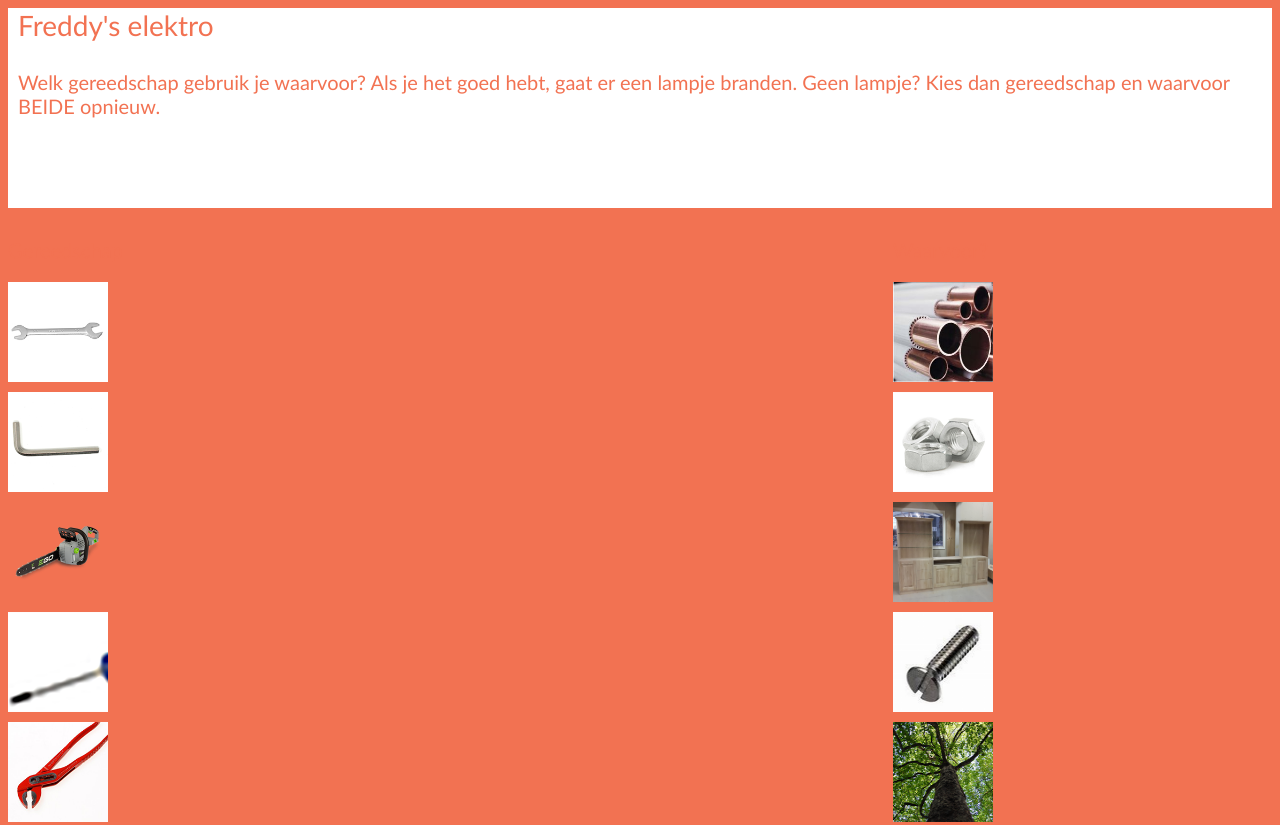
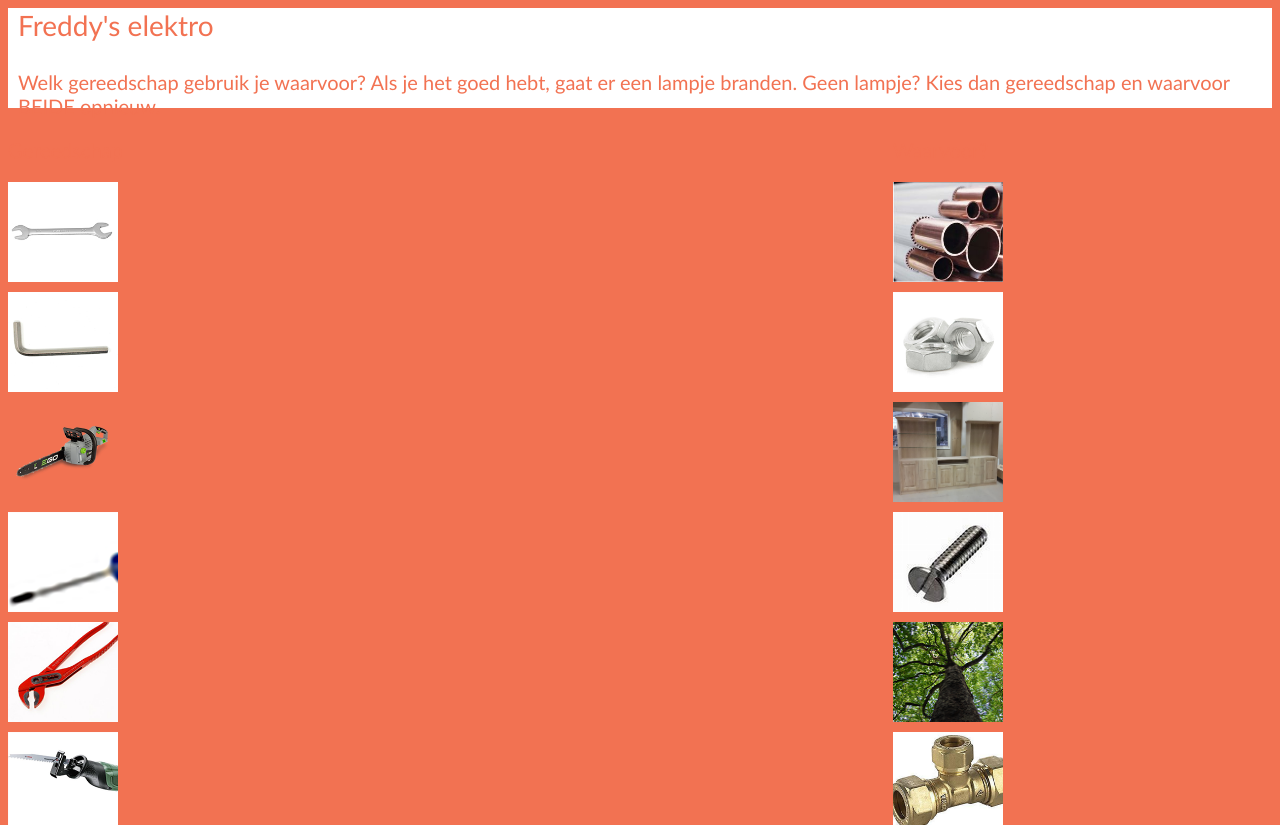
Before and after one commit to HannekeHuls/freddiesElektro, a plain HTML site: page index.html in a window 1280 px wide. Shown: the top 825 px of the page. Drawn offline with Linux system fonts and the light colour scheme.

Commit message:
Update lek.css

```diff
--- a/lek.css
+++ b/lek.css
@@ -20,7 +20,7 @@ body {
 	}
 
 div.headr {
-    height:200px;
+    height:100px;
     background-color:#FFFFFF;
 	color:#f27252;
 	padding-left:10px;
@@ -31,7 +31,7 @@ div.headr {
 }
 
 img  {
-    width: 100px;
+    width: 110px;
     height: 100px;;
     display: block;
     margin-bottom: 10px;
```
